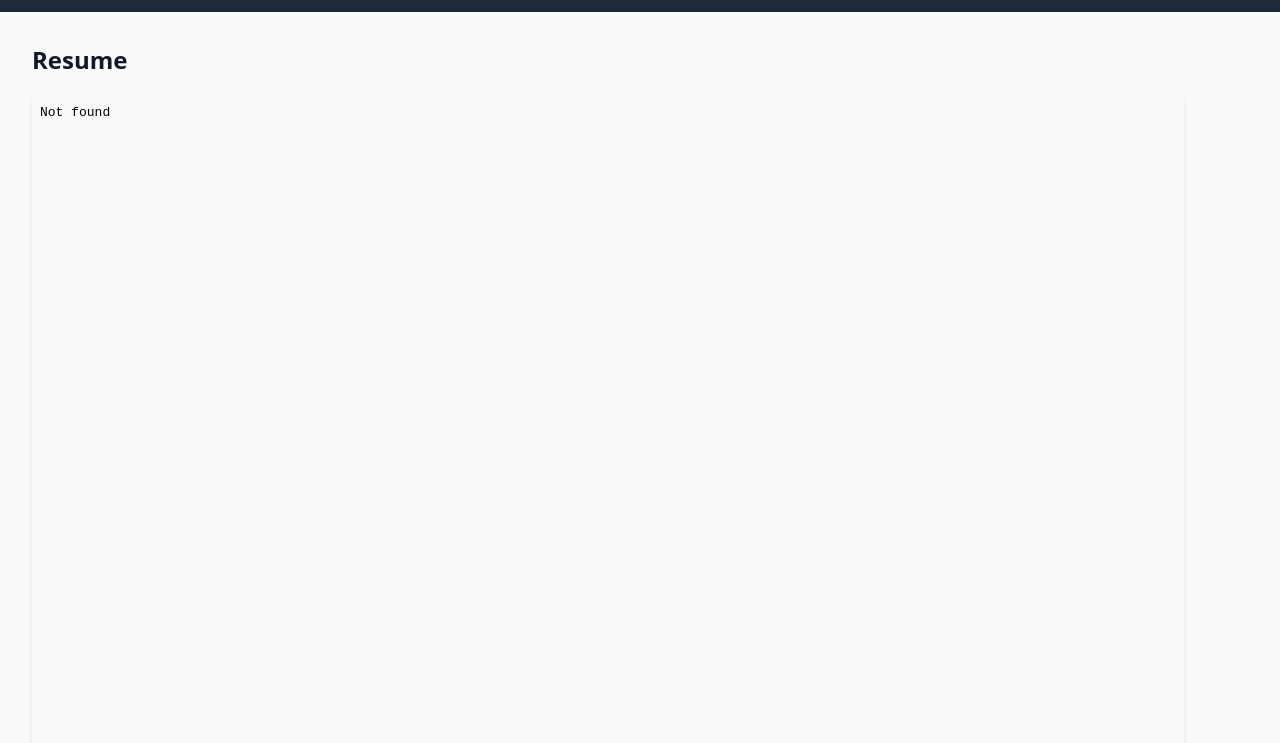
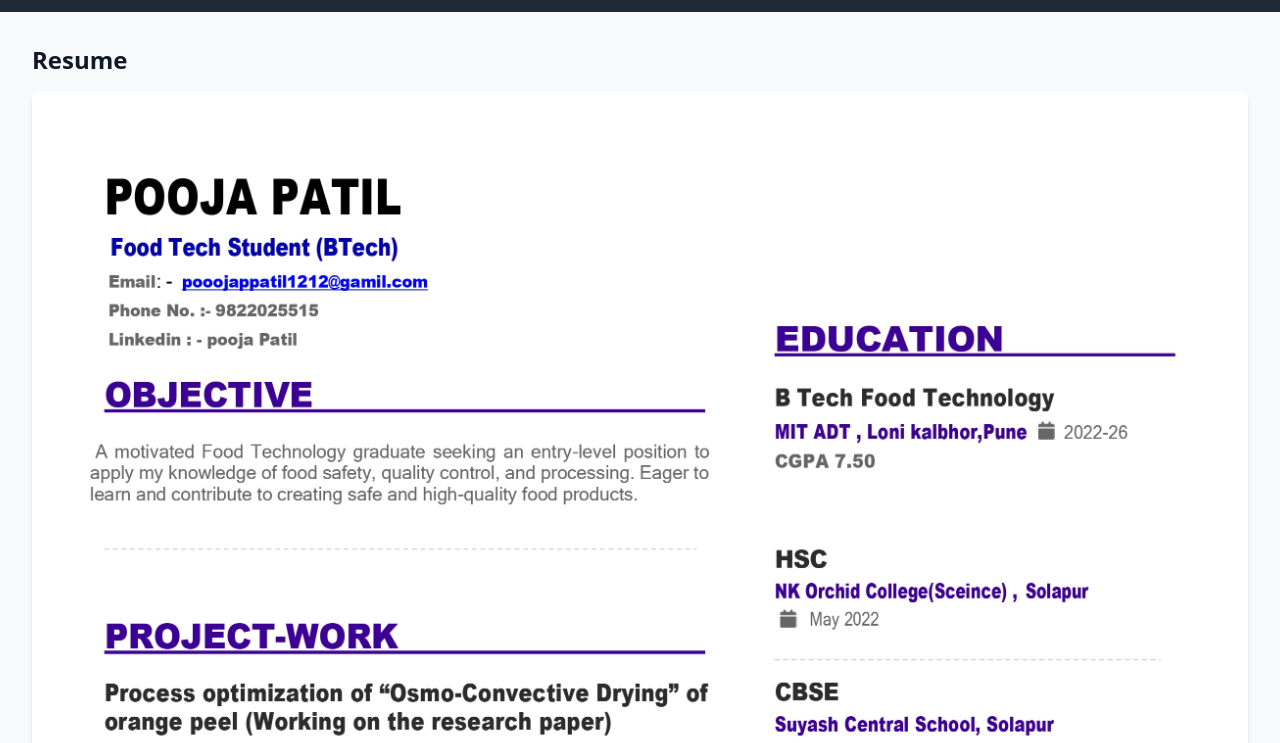
Before and after one commit to poooja1212/ProjectPortfolio, a plain HTML site: page index.html in a window 1280 px wide. Shown: the part 56-799 px from the top of the page. Drawn offline with nearby package versions, Linux system fonts and the light colour scheme.

Commit message:
PDF Issue is fixed

```diff
--- a/index.html
+++ b/index.html
@@ -13,8 +13,8 @@
     </header>
     <div class="content p-8">
         <h2 class="text-2xl font-semibold mb-4">Resume</h2>
-        <div class="resume mb-8">
-            <iframe src="Resume/pooja patil final resume.pdf" frameborder="0" class="w-full md:w-[90vw] h-[90vh] rounded-md shadow-md"></iframe>
+        <div class="certificate">
+            <img src="Media/PoojaResume.jpg" alt="Certificate 0" class="w-full h-auto rounded-md shadow-md">
         </div>
         <h2 class="text-2xl font-semibold mb-4">Certificates</h2>
         <div class="space-y-4">
```
